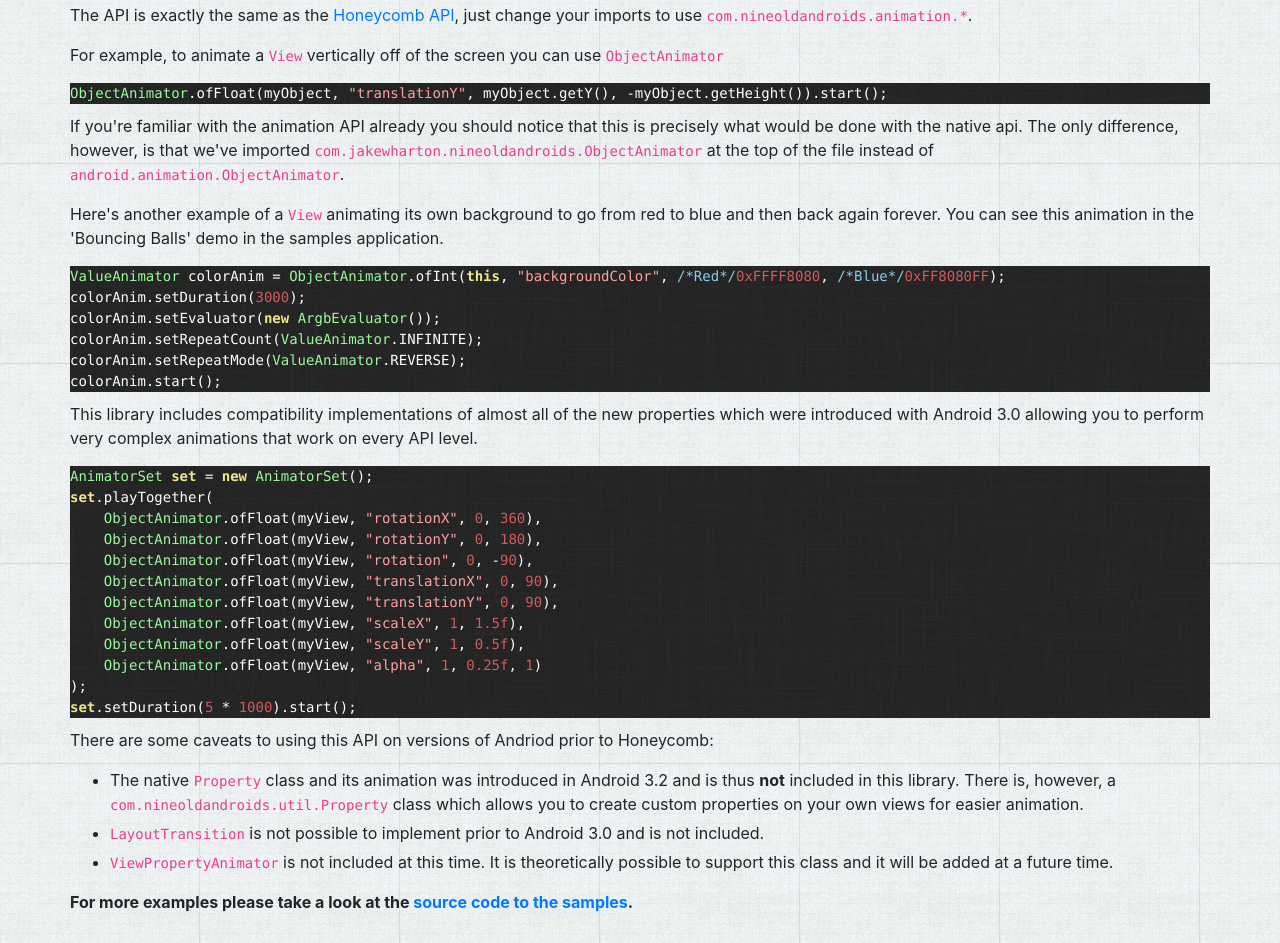
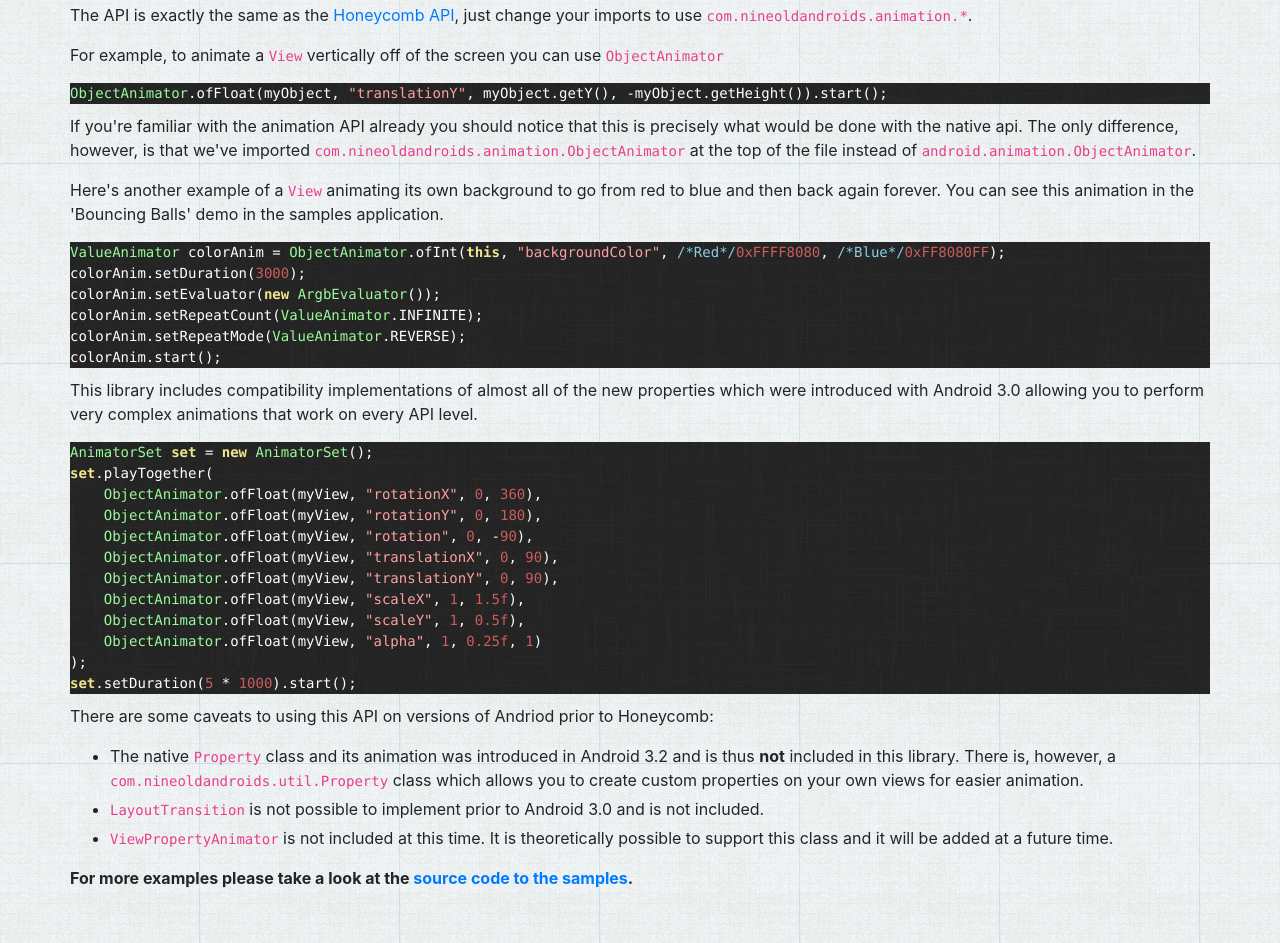
Before and after one commit to JakeWharton/NineOldAndroids, a plain HTML site: page index.html in a window 1280 px wide. Shown: the part 1636-2579 px from the top of the page. Drawn offline with nearby package versions, Linux system fonts and the light colour scheme.

Commit message:
Another quick import fix for 2.0.

```diff
--- a/index.html
+++ b/index.html
@@ -143,7 +143,7 @@
 						<p>The API is exactly the same as the <a href="http://developer.android.com/reference/android/view/animation/package-summary.html">Honeycomb API</a>, just change your imports to use <code>com.nineoldandroids.animation.*</code>.</p>
 						<p>For example, to animate a <code>View</code> vertically off of the screen you can use <code>ObjectAnimator</code></p>
 						<pre class="prettyprint">ObjectAnimator.ofFloat(myObject, "translationY", myObject.getY(), -myObject.getHeight()).start();</pre>
-						<p>If you're familiar with the animation API already you should notice that this is precisely what would be done with the native api. The only difference, however, is that we've imported <code>com.jakewharton.nineoldandroids.ObjectAnimator</code> at the top of the file instead of <code>android.animation.ObjectAnimator</code>.</p>
+						<p>If you're familiar with the animation API already you should notice that this is precisely what would be done with the native api. The only difference, however, is that we've imported <code>com.nineoldandroids.animation.ObjectAnimator</code> at the top of the file instead of <code>android.animation.ObjectAnimator</code>.</p>
 						<p>Here's another example of a <code>View</code> animating its own background to go from red to blue and then back again forever. You can see this animation in the 'Bouncing Balls' demo in the samples application.</p>
 						<pre class="prettyprint">ValueAnimator colorAnim = ObjectAnimator.ofInt(this, "backgroundColor", /*Red*/0xFFFF8080, /*Blue*/0xFF8080FF);
 colorAnim.setDuration(3000);
```
